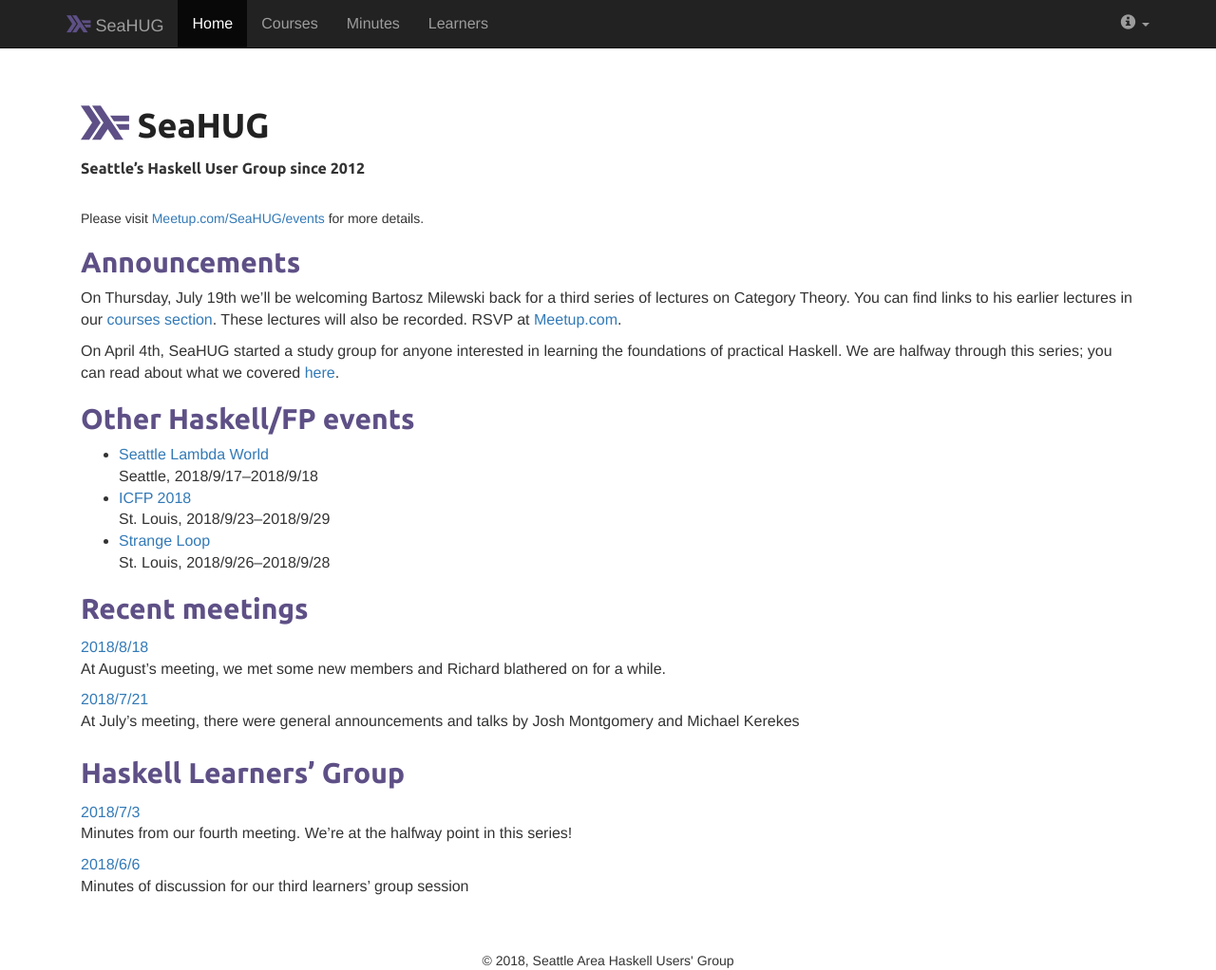
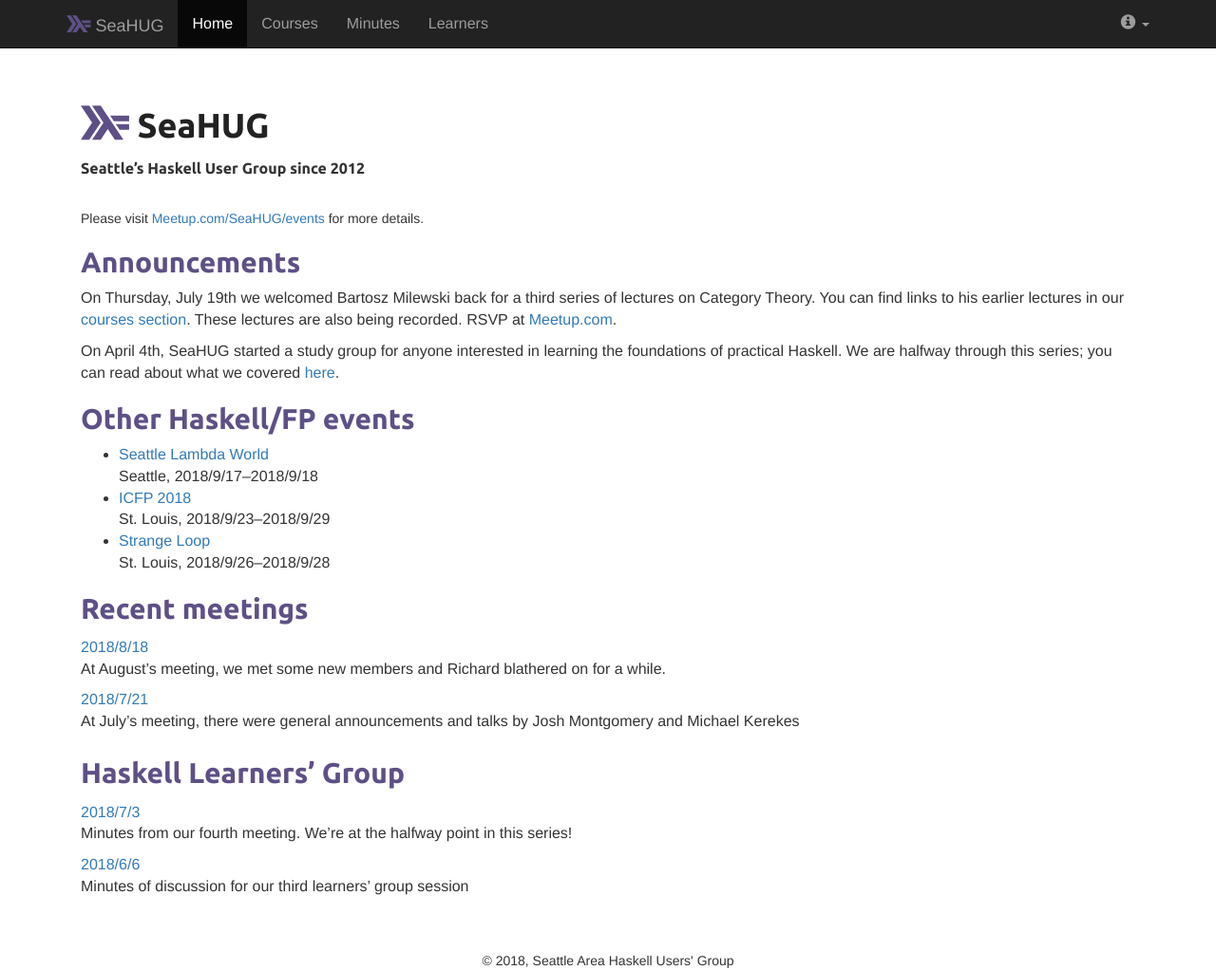
Before and after one commit to seahug/seahug.github.io, a Jekyll site: the page built from index.md, in a window 1280 px wide and 1022 px high. Shown: the whole window at 95% size. Built offline with Jekyll 4.4.1, drawn with Linux system fonts in a browser that asks for light colours; nearby versions of some CDN libraries.

Commit message:
Update CTP announcement

```diff
--- a/_includes/announcements.md
+++ b/_includes/announcements.md
@@ -1,7 +1,7 @@
 ## Announcements
 
-On Thursday, July 19th we'll be welcoming Bartosz Milewski back for a
-third series of lectures on Category Theory.  You can find links to his earlier lectures in our [courses section][courses]. These lectures will also be recorded.  RSVP at [Meetup.com][category-theory].
+On Thursday, July 19th we welcomed Bartosz Milewski back for a
+third series of lectures on Category Theory. You can find links to his earlier lectures in our [courses section][courses]. These lectures are also being recorded. RSVP at [Meetup.com][category-theory].
 
 On April 4th, SeaHUG started a study group for anyone interested
 in learning the foundations of practical Haskell. We are halfway through this series; you can read about what
```
